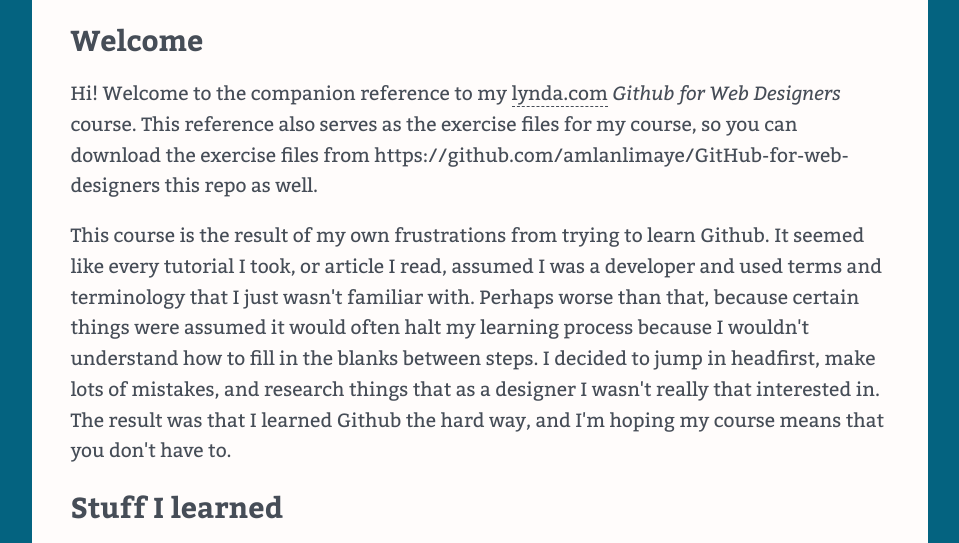
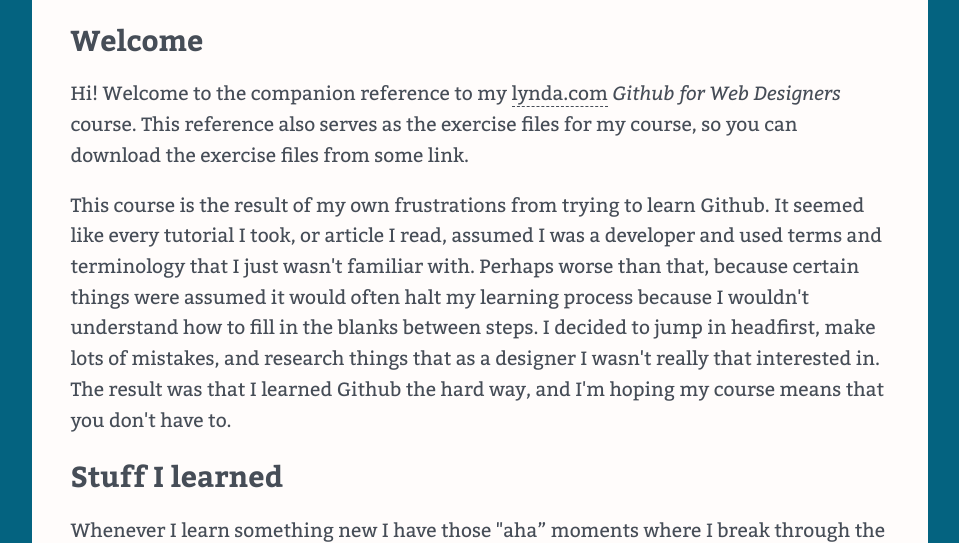
Before and after one commit to amlanlimaye/GitHub-for-web-designers, a plain HTML site: page index.html in a window 1280 px wide. Shown: the part 229-772 px from the top of the page, without its empty margins (160-1119 px from the left). Drawn offline with nearby package versions, Linux system fonts and the light colour scheme.

```diff
--- a/index.html
+++ b/index.html
@@ -26,7 +26,7 @@
     </nav>
     <main>
     <h2>Welcome</h2>
-    <p>Hi! Welcome to the companion reference to my <a href="http://www.lynda.com" title="lynda.com">lynda.com</a> <em>Github for Web Designers</em> course. This reference also serves as the exercise files for my course, so you can download the exercise files from https://github.com/amlanlimaye/GitHub-for-web-designers this repo as well.</p>
+    <p>Hi! Welcome to the companion reference to my <a href="http://www.lynda.com" title="lynda.com">lynda.com</a> <em>Github for Web Designers</em> course. This reference also serves as the exercise files for my course, so you can download the exercise files from some link.</p>
     <p>This course is the result of my own frustrations from trying to learn Github. It seemed like every tutorial I took, or article I read, assumed I was a developer and used terms and terminology that I just wasn't familiar with. Perhaps worse than that, because certain things were assumed it would often halt my learning process because I wouldn't understand how to fill in the blanks between steps. I decided to jump in headfirst, make lots of mistakes, and research things that as a designer I wasn't really that interested in. The result was that I learned Github the hard way, and I'm hoping my course means that you don't have to.</p>
     <h2>Stuff I learned</h2>
     <p>Whenever I learn something new I have those &quot;aha&rdquo; moments where I break through the murk into moments of clarity. In addition to the reference and glossary that you&rsquo;ll find here I wanted to list some of the concepts that I found really important when learning Github.</p>
```
